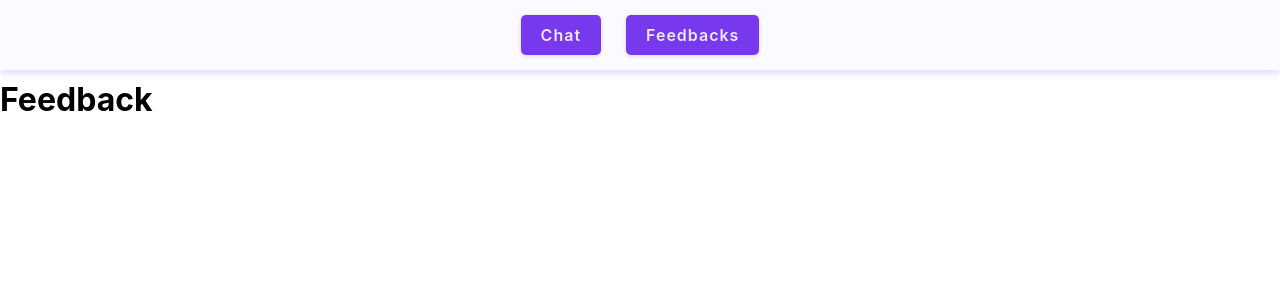
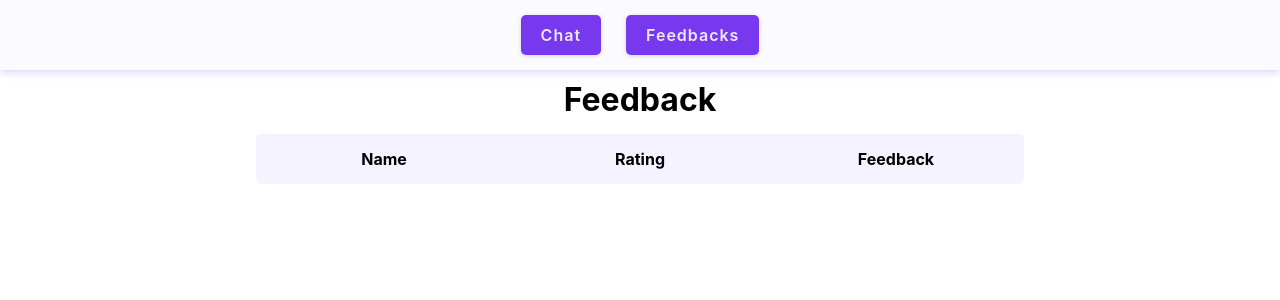
Before and after one commit to Anshultilondiya/chat-app, a React (Create React App) app: page /feedbacks in a window 1280 px wide. Shown: the top 300 px of the page. Built offline with nearby package versions, Linux system fonts and the light colour scheme.

Commit message:
feedback table

```diff
--- a/src/pages/Feedback.jsx
+++ b/src/pages/Feedback.jsx
@@ -1,6 +1,7 @@
 import { Box } from "@mui/material";
 import React, { useContext, useEffect, useState } from "react";
 import { ChatContext } from "../context/chatContext";
+import { FaRegStar, FaStar } from "react-icons/fa";
 
 export const Feedback = () => {
   const { msgList } = useContext(ChatContext); // getting all chats from context
@@ -12,16 +13,25 @@ export const Feedback = () => {
   }, [msgList]);
 
   return (
-    <Box>
+    <Box className="feedback">
       <h1>Feedback</h1>
       <ul>
+         <li>
+            <p>Name</p>
+            <p>Rating</p>
+            <p>Feedback</p>
+          </li>
         {sortedMsgList.map((msg) => (
           <li key={msg.id}>
-            {" "}
             {/* mapping through sorted chats */}
-            <p>Name: {msg.name}</p>
-            <p>Rating: {msg.rating}</p>
-            <p>Feedback: {msg.feedback}</p>
+            <p> {msg.name}</p>
+            <p>{[1, 2, 3, 4, 5].map((item) => {
+            if (item <= msg.rating) {
+              return <FaStar key={item} />;
+            }
+            return <FaRegStar key={item} />;
+          })}</p>
+            <p>{msg.feedback}</p>
           </li>
         ))}
       </ul>
--- /dev/null
+++ b/src/styles/pages/feedback.scss
@@ -0,0 +1,49 @@
+.feedback {
+    h1 {
+        text-align: center;
+    }
+
+    ul {
+        list-style: none;
+        margin: 15px auto;
+        width: 60%;
+        border-radius: 5px;
+        min-height: 50vh;
+
+        li {
+            height: 50px;
+            display: grid;
+            grid-template-columns: 1fr 1fr 1fr;
+            background-color: var(--violet-50);
+            border-radius: 5px;
+            margin-bottom: 10px;
+
+            p {
+                margin: 0;
+                height: 100%;
+                @include flexRow(center, flex-start, 5px);
+                padding: 10px;
+
+                &:nth-child(2) {
+                    @include flexRow(center, center, 5px);
+                    color: var(--yellow-400);
+                }
+            }
+
+            &:first-child {
+                background-color: var(--violet-50);
+
+                p {
+                    text-align: center;
+                    font-weight: 700;
+                    @include flexRow(center, center, 5px);
+
+                    &:nth-child(2) {
+                        color: inherit;
+                    }
+                }
+            }
+        }
+
+    }
+}
--- a/src/styles/pages/index.scss
+++ b/src/styles/pages/index.scss
@@ -1 +1,2 @@
-@import "./chat-page.scss"
+@import "./chat-page.scss";
+@import "./feedback.scss";
```
